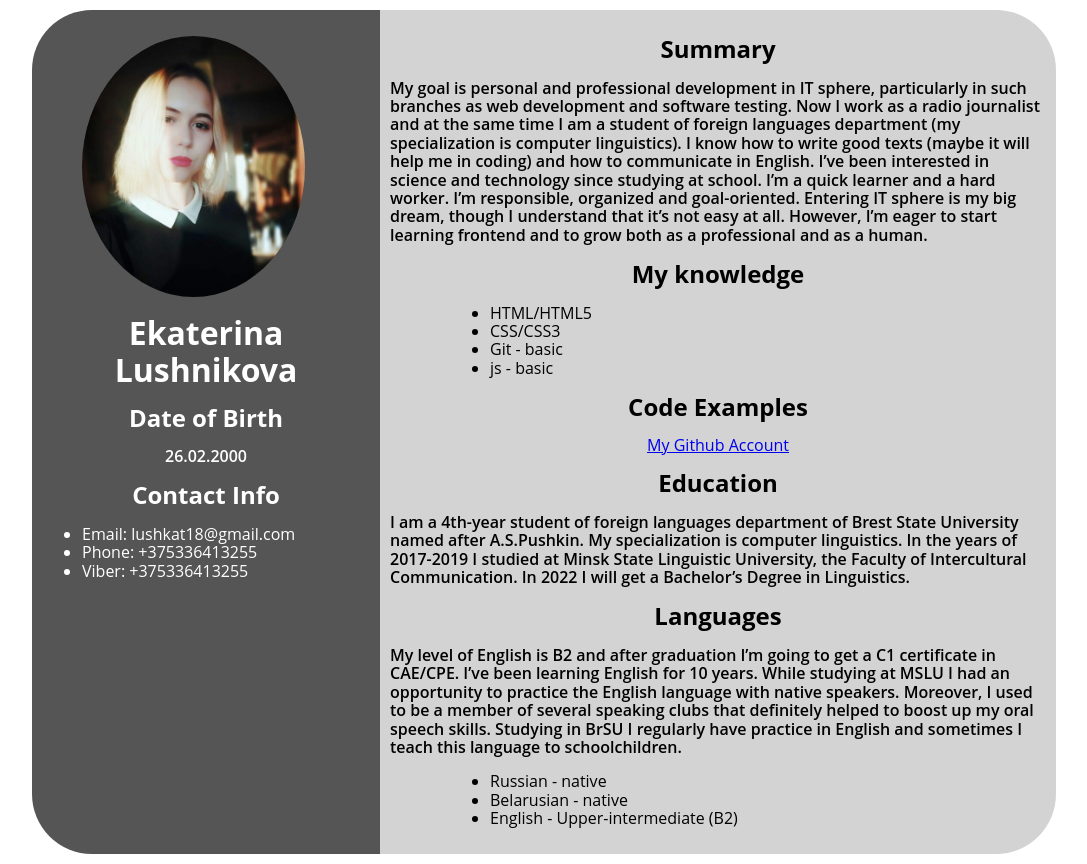
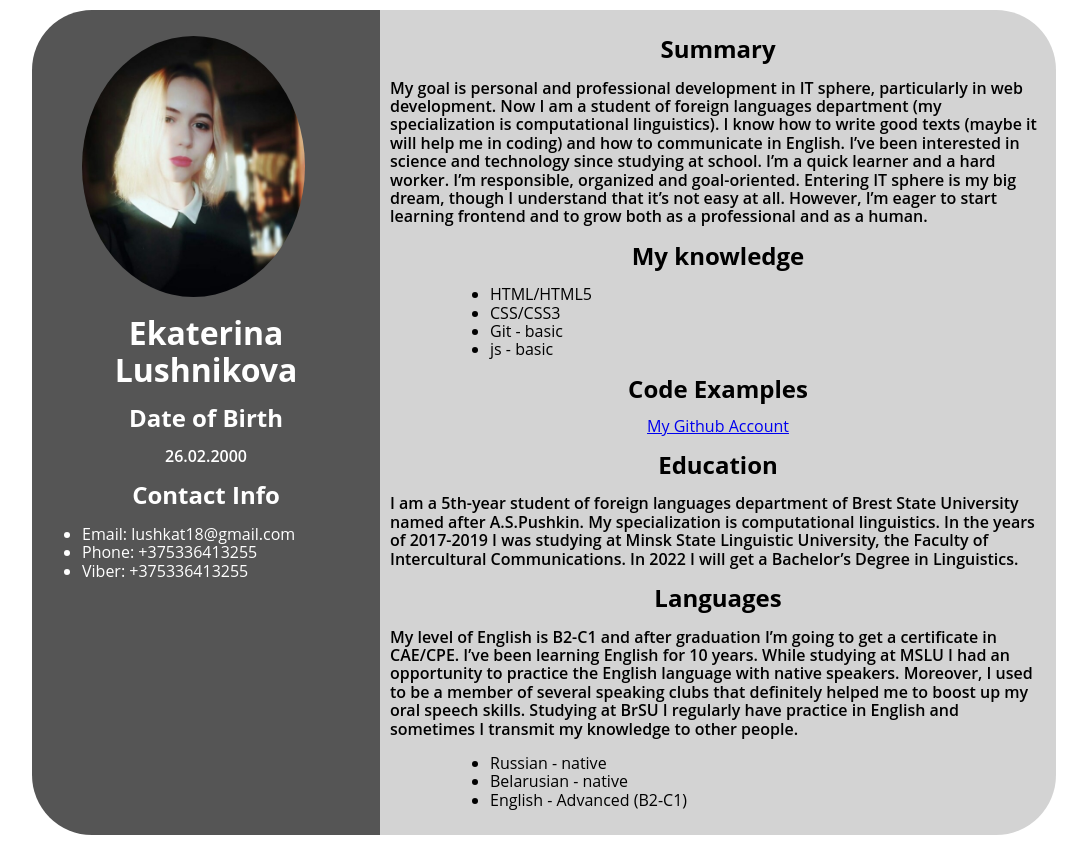
Before and after one commit to ekaterinalushnikova/rsschool-cv, a plain HTML site: page index.html in a window 1280 px wide. Shown: the whole page, without its empty margins (96-1183 px from the left). Drawn offline with Linux system fonts and the light colour scheme.

Commit message:
fix: add info

```diff
--- a/index.html
+++ b/index.html
@@ -32,7 +32,7 @@
 <main class="main">
     <section class="Goals">
         <h2>Summary</h2>
-        <p>My goal is personal and professional development in IT sphere, particularly in such branches as web development and software testing. Now I work as a radio journalist and at the same time I am a student of foreign languages department (my specialization is computer linguistics). I know how to write good texts (maybe it will help me in coding) and how to communicate in English. I’ve been interested in science and technology since studying at school. I’m a quick learner and a hard worker. I’m responsible, organized and goal-oriented. Entering IT sphere is my big dream, though I understand that it’s not easy at all. However, I’m eager to start learning frontend and to grow both as a professional and as a human.</p>
+        <p>My goal is personal and professional development in IT sphere, particularly in web development. Now I am a student of foreign languages department (my specialization is computational linguistics). I know how to write good texts (maybe it will help me in coding) and how to communicate in English. I’ve been interested in science and technology since studying at school. I’m a quick learner and a hard worker. I’m responsible, organized and goal-oriented. Entering IT sphere is my big dream, though I understand that it’s not easy at all. However, I’m eager to start learning frontend and to grow both as a professional and as a human.</p>
     </section>
 <section class="Knowledge">
     <h2>My knowledge</h2>
@@ -49,15 +49,15 @@
 </section>
 <section class="Education">
     <h2>Education</h2>
-<p>I am a 4th-year student of foreign languages department of Brest State University named after A.S.Pushkin. My specialization is computer linguistics. In the years of 2017-2019 I studied at Minsk State Linguistic University, the Faculty of Intercultural Communication. In 2022 I will get a Bachelor’s Degree in Linguistics. </p>
+<p>I am a 5th-year student of foreign languages department of Brest State University named after A.S.Pushkin. My specialization is computational linguistics. In the years of 2017-2019 I was studying at Minsk State Linguistic University, the Faculty of Intercultural Communications. In 2022 I will get a Bachelor’s Degree in Linguistics. </p>
 </section>
 <section class="Languages">
 <h2>Languages</h2>
-   <p>My level of English is B2 and after graduation I’m going to get a C1 certificate in CAE/CPE. I’ve been learning English for 10 years. While studying at MSLU I had an opportunity to practice the English language with native speakers. Moreover, I used to be a member of several speaking clubs that definitely helped to boost up my oral speech skills. Studying in BrSU I regularly have practice in English and sometimes I teach this language to schoolchildren.</p>
+   <p>My level of English is B2-C1 and after graduation I’m going to get a certificate in CAE/CPE. I’ve been learning English for 10 years. While studying at MSLU I had an opportunity to practice the English language with native speakers. Moreover, I used to be a member of several speaking clubs that definitely helped me to boost up my oral speech skills. Studying at BrSU I regularly have practice in English and sometimes I transmit my knowledge to other people.</p>
 <ul>
     <li>Russian - native</li>
     <li>Belarusian - native</li>
-    <li>English - Upper-intermediate (B2)</li>
+    <li>English - Advanced (B2-C1)</li>
 </ul>
 </section>
 </main>
```
